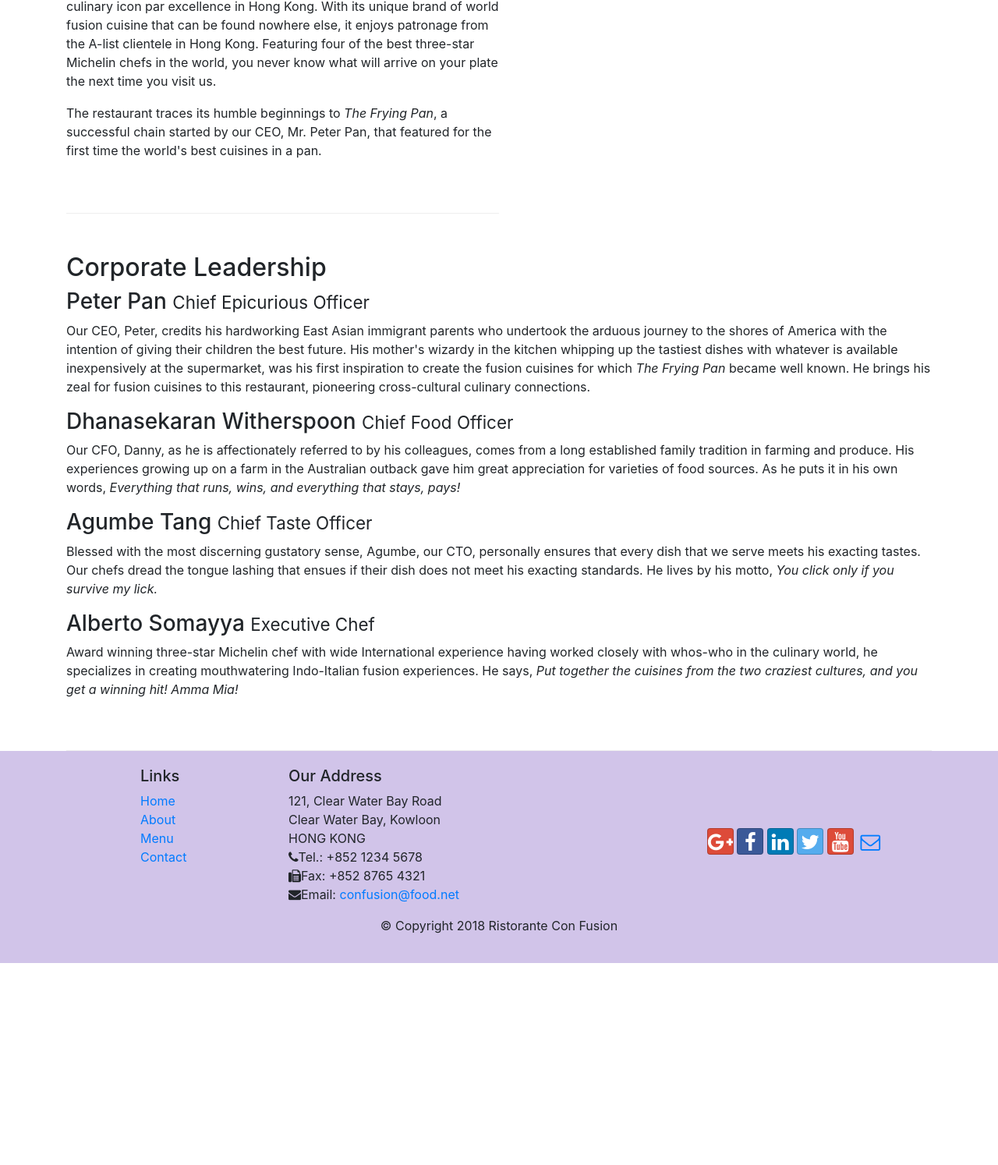
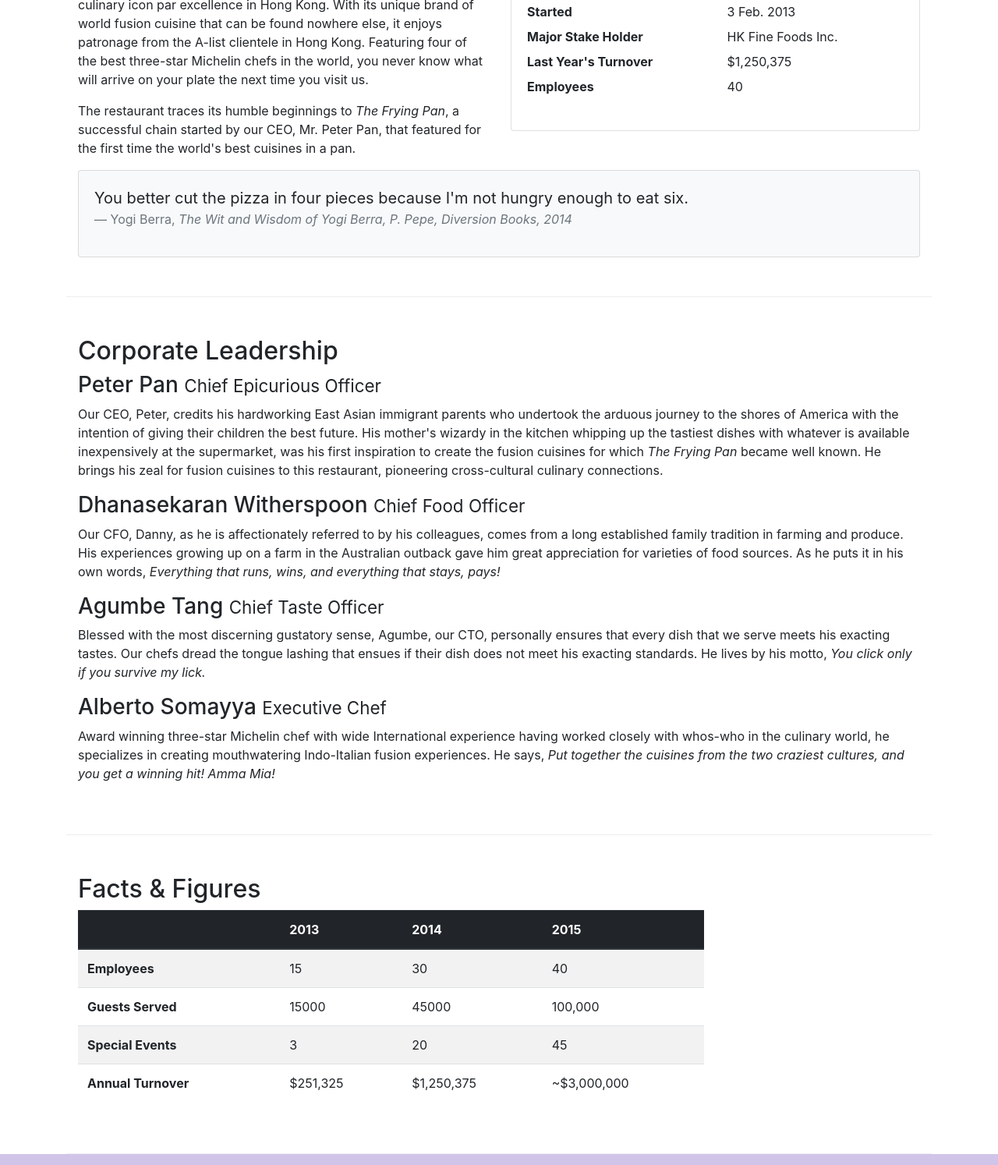
Before and after one commit to pallavisharma2811/Bootstrap4, a website: page aboutus.html in a window 1280 px wide. Shown: the part 566-2060 px from the top of the page at 78% size. Before the commit the page ends 1801 px from the top, so only its background shows below. Drawn offline with nearby package versions, Linux system fonts and the light colour scheme.

Commit message:
Tables and Cards

```diff
--- a/aboutus.html
+++ b/aboutus.html
@@ -62,22 +62,52 @@
                <h3>About Us</h3>
                <hr>
             </div>
-        </div>
 
-        <div class="container">
-            <div class="row col-12 col-sm-6 row-content">
+
+
+            <div class="row row-content">
+                <div class="col-sm-6">
                     <h2>Our History</h2>
                     <p>Started in 2010, Ristorante con Fusion quickly established itself as a culinary icon par excellence in Hong Kong. With its unique brand of world fusion cuisine that can be found nowhere else, it enjoys patronage from the A-list clientele in Hong Kong.  Featuring four of the best three-star Michelin chefs in the world, you never know what will arrive on your plate the next time you visit us.</p>
                     <p>The restaurant traces its humble beginnings to <em>The Frying Pan</em>, a successful chain started by our CEO, Mr. Peter Pan, that featured for the first time the world's best cuisines in a pan.</p>
                 </div>
-            <div>
+                <div class="col-12 col-sm-6">
+                    <div class="card">
+                        <h3 class="card-header bg-primary text-white">Facts At a Glance</h3>
+                        <div class="card-body">
+                            <dl class="row">
+                                <dt class="col-6">Started</dt>
+                                <dd class="col-6">3 Feb. 2013</dd>
+                                <dt class="col-6">Major Stake Holder</dt>
+                                <dd class="col-6">HK Fine Foods Inc.</dd>
+                                <dt class="col-6">Last Year's Turnover</dt>
+                                <dd class="col-6">$1,250,375</dd>
+                                <dt class="col-6">Employees</dt>
+                                <dd class="col-6">40</dd>
+                            </dl>
+                        </div>
+                    </div>
+                </div>
+                <div class="col-12">
+                    <div class="card card-body bg-light">
+                        <blockquote class="blockquote">
+                            <p class="mb-0">You better cut the pizza in four pieces because
+                                I'm not hungry enough to eat six.</p>
+                            <footer class="blockquote-footer">Yogi Berra,
+                                <cite title="Source Title">The Wit and Wisdom of Yogi Berra,
+                                P. Pepe, Diversion Books, 2014</cite>
+                            </footer>
+                        </blockquote>
+                    </div>
                 </div>
             </div>
 
 
-        <div class="container">
+
+
             <div class="row row-content">
-                <h2 class="row col-12">Corporate Leadership</h2>
+                <div class="col-12">
+                    <h2 >Corporate Leadership</h2>
                     <h3 >Peter Pan <small>Chief Epicurious Officer</small></h3>
                     <p class="d-none d-sm-block">Our CEO, Peter, credits his hardworking East Asian immigrant parents who undertook the arduous journey to the shores of America with the intention of giving their children the best future. His mother's wizardy in the kitchen whipping up the tastiest dishes with whatever is available inexpensively at the supermarket, was his first inspiration to create the fusion cuisines for which <em>The Frying Pan</em> became well known. He brings his zeal for fusion cuisines to this restaurant, pioneering cross-cultural culinary connections.</p>
                     <h3>Dhanasekaran Witherspoon <small>Chief Food Officer</small></h3>
@@ -86,6 +116,52 @@
                     <p class="d-none d-sm-block">Blessed with the most discerning gustatory sense, Agumbe, our CTO, personally ensures that every dish that we serve meets his exacting tastes. Our chefs dread the tongue lashing that ensues if their dish does not meet his exacting standards. He lives by his motto, <em>You click only if you survive my lick.</em></p>
                     <h3>Alberto Somayya <small>Executive Chef</small></h3>
                     <p class="d-none d-sm-block">Award winning three-star Michelin chef with wide International experience having worked closely with whos-who in the culinary world, he specializes in creating mouthwatering Indo-Italian fusion experiences. He says, <em>Put together the cuisines from the two craziest cultures, and you get a winning hit! Amma Mia!</em></p>
+                </div>
+            </div>
+            <div class="row row-content">
+                <div class="col-12 col-sm-9">
+                    <h2>Facts &amp; Figures</h2>
+                    <div class="table-responsive">
+                        <table class="table table-striped">
+                            <thead class="thead-dark">
+                                <tr>
+                                    <th>&nbsp;</th>
+                                    <th>2013</th>
+                                    <th>2014</th>
+                                    <th>2015</th>
+                                </tr>
+                            </thead>
+                            <tbody>
+                                <tr>
+                                    <th>Employees</th>
+                                    <td>15</td>
+                                    <td>30</td>
+                                    <td>40</td>
+                                </tr>
+                                <tr>
+                                    <th>Guests Served</th>
+                                    <td>15000</td>
+                                    <td>45000</td>
+                                    <td>100,000</td>
+                                </tr>
+                                <tr>
+                                    <th>Special Events</th>
+                                    <td>3</td>
+                                    <td>20</td>
+                                    <td>45</td>
+                                </tr>
+                                <tr>
+                                    <th>Annual Turnover</th>
+                                    <td>$251,325</td>
+                                    <td>$1,250,375</td>
+                                    <td>~$3,000,000</td>
+                                </tr>
+                            </tbody>
+                        </table>
+                    </div>
+                </div>
+                 <div class="col-12 col-sm-3">
+                </div>
            </div>
         </div>
 
```
Lines whose indentation alone changed are shown as unchanged.
